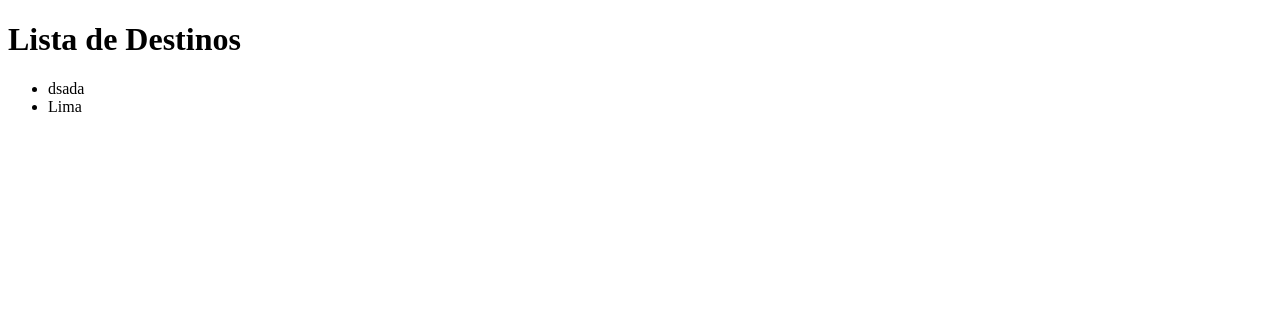
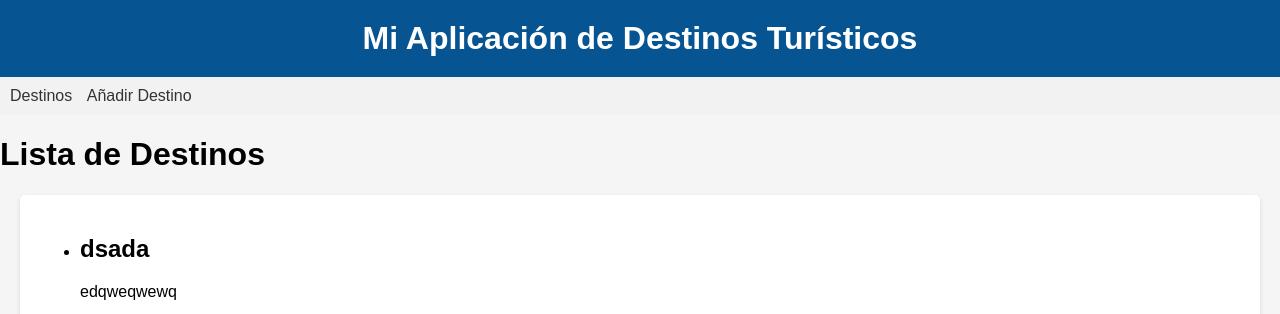
Before and after one commit to pieroMejiaR/PWeb2-lab, a Django app: page / in a window 1280 px wide. Shown: the top 314 px of the page. Before the commit the page ends 112 px from the top, so only its background shows below. Run offline with Django 4.2, Linux system fonts and the light colour scheme; data comes from the database, SQL or seed files in the repository; both versions use the stored data as it was after the commit.

Commit message:
Completando funciones

```diff
--- a/lab06/Proyecto/destinos/Apps/destinations/templates/base.html
+++ b/lab06/Proyecto/destinos/Apps/destinations/templates/base.html
@@ -2,6 +2,87 @@
 <html>
 <head>
     <title>Título de la página</title>
+    <style>
+        /* styles.css */
+
+        /* Estilos para el cuerpo de la página */
+        body {
+        font-family: Arial, sans-serif;
+        margin: 0;
+        padding: 0;
+        background-color: #f5f5f5;
+        }
+
+        /* Estilos para el encabezado */
+        header {
+        background-color: #065592;
+        color: #fff;
+        padding: 20px;
+        text-align: center;
+        }
+
+        header h1 {
+        margin: 0;
+        }
+
+        /* Estilos para la navegación */
+        nav {
+        background-color: #f2f2f2;
+        padding: 10px;
+        }
+
+        nav ul {
+        list-style-type: none;
+        margin: 0;
+        padding: 0;
+        }
+
+        nav ul li {
+        display: inline;
+        margin-right: 10px;
+        }
+
+        nav ul li a {
+        text-decoration: none;
+        color: #333;
+        }
+
+        /* Estilos para el contenido principal */
+        .main-content {
+        margin: 20px;
+        background-color: #fff;
+        padding: 20px;
+        border-radius: 5px;
+        box-shadow: 0 2px 5px rgba(0, 0, 0, 0.1);
+        }
+
+        /* Estilos para los botones */
+        .button {
+        display: inline-block;
+        padding: 10px 20px;
+        background-color: #065592;
+        color: #fff;
+        text-decoration: none;
+        border-radius: 5px;
+        transition: background-color 0.3s;
+        }
+
+        .button:hover {
+        background-color: #065592;
+        }
+
+        /* Estilos para el pie de página */
+        footer {
+            position: fixed;
+            left: 0;
+            bottom: 0;
+            width: 100%;
+            background-color: #065592;
+            color: #fff;
+            padding: 20px;
+            text-align: center;
+        }
+    </style>
 </head>
 <body>
     <header>
--- a/lab06/Proyecto/destinos/Apps/destinations/templates/destinos/destination_list.html
+++ b/lab06/Proyecto/destinos/Apps/destinations/templates/destinos/destination_list.html
@@ -1,14 +1,21 @@
-<!DOCTYPE html>
-<html>
-<head>
-    <title>Lista de Destinos</title>
-</head>
-<body>
+{% extends 'base.html' %}
+
+{% block content %}
     <h1>Lista de Destinos</h1>
-    <ul>
-        {% for destination in destinations %}
-            <li>{{ destination.nombreCiudad }}</li>
-        {% endfor %}
-    </ul>
-</body>
-</html>
+    <div class="main-content">
+        <!-- Contenido principal de la página -->
+        <ul class="destination-list">
+            {% for destination in destinations %}
+            <li class="destination-item">
+                <h2>{{ destination.nombreCiudad }}</h2>
+                <p>{{ destination.descripcionCiudad }}</p>
+                <img src="./destinations/images/3.png" alt="{{ destination.nombreCiudad }}">
+                <p>-Precio: {{ destination.precioTour }} {{ destination.imagenCiudad }}</p>
+                <p>-Oferta: {% if destination.ofertaTour %}Sí{% else %}No{% endif %}</p>
+                <a href="{% url 'update_destination' destination.id %}">Actualizar</a>
+                <a href="{% url 'delete_destination' destination.id %}">Eliminar</a>
+            </li>
+            {% endfor %}
+        </ul>
+    </div>
+{% endblock %}
--- a/lab06/Proyecto/destinos/Apps/destinations/views.py
+++ b/lab06/Proyecto/destinos/Apps/destinations/views.py
@@ -11,7 +11,7 @@ def add_destination(request):
         form = DestinationForm(request.POST, request.FILES)
         if form.is_valid():
             form.save()
-            return redirect('destinos/destination_list')
+            return redirect('destination_list')
     else:
         form = DestinationForm()
     return render(request, 'destinos/add_destination.html', {'form': form})
@@ -25,11 +25,11 @@ def update_destination(request, destination_id):
             return redirect('destination_list')
     else:
         form = DestinationForm(instance=destination)
-    return render(request, 'update_destination.html', {'form': form})
+    return render(request, 'destinos/update_destination.html', {'form': form})
 
 def delete_destination(request, destination_id):
     destination = get_object_or_404(Destination, pk=destination_id)
     if request.method == 'POST':
         destination.delete()
         return redirect('destination_list')
-    return render(request, 'delete_destination.html', {'destination': destination})
+    return render(request, 'destinos/delete_destination.html', {'destination': destination})
--- a/lab06/Proyecto/destinos/destinos/urls.py
+++ b/lab06/Proyecto/destinos/destinos/urls.py
@@ -1,19 +1,3 @@
-"""
-URL configuration for destinos project.
-
-The `urlpatterns` list routes URLs to views. For more information please see:
-    https://docs.djangoproject.com/en/4.2/topics/http/urls/
-Examples:
-Function views
-    1. Add an import:  from my_app import views
-    2. Add a URL to urlpatterns:  path('', views.home, name='home')
-Class-based views
-    1. Add an import:  from other_app.views import Home
-    2. Add a URL to urlpatterns:  path('', Home.as_view(), name='home')
-Including another URLconf
-    1. Import the include() function: from django.urls import include, path
-    2. Add a URL to urlpatterns:  path('blog/', include('blog.urls'))
-"""
 from django.contrib import admin
 from django.urls import path
 from Apps.destinations.views import destination_list, add_destination, update_destination, delete_destination
```
Also changed, not shown: lab06/Proyecto/destinos/db.sqlite3.
